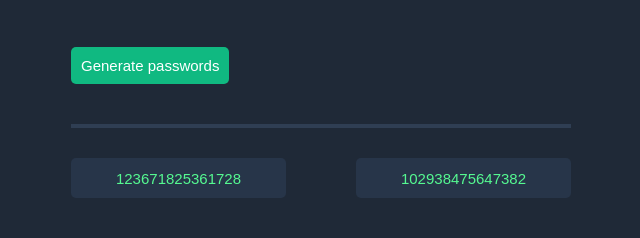
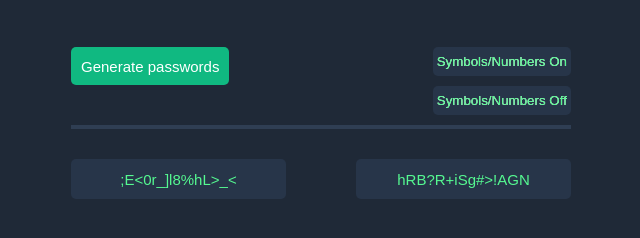
Before and after one commit to Mr-MikeRoss/Password-Generator--NEW-VERSION-, a plain HTML site: page index.html in a window 1280 px wide. Both pictures are taken after a click on the button "Generate passwords". Shown: the part 260-498 px from the top of the page, without its empty margins (319-959 px from the left). Drawn offline with Linux system fonts and the light colour scheme.

Commit message:
Javascript Update/HTML Addition
Wrote the script for random password generation. Also added way to toggle special characters and numbers on or off.

```diff
--- a/index.css
+++ b/index.css
@@ -64,3 +64,23 @@ body {
     background: #273549;
     color: #55F991;
 }
+
+.option-btns {
+    display: flex;
+    width: 500px;
+    justify-content: space-between;
+}
+
+.symbol-number-btn {
+    display: flex;
+    flex-direction: column;
+}
+.sn-btn-style {
+    margin-bottom: 10px;
+    padding: 7px 4px;
+    border: none;
+    border-radius: 5px;
+    color: #55F991;
+    text-shadow: 0px 0px 0px white;
+    background: #273549;
+}
--- a/index.html
+++ b/index.html
@@ -9,11 +9,17 @@
                 <h1>Generate a</h1>
                 <h1 class="green-style">random password</h1>
                 <p>Never use an insecure password again.</p>
-                <button id="password-btn">Generate passwords</button>
+                <div class="option-btns">
+                    <button id="password-btn" class="btn-style" onclick="generatePassword()">Generate passwords</button>
+                    <div class="symbol-number-btn">
+                        <button class="sn-btn-style" id="sn-on" onclick="snOn()">Symbols/Numbers On</button>
+                        <button class="sn-btn-style" id="sn-off" onclick="snOff()">Symbols/Numbers Off</button>
+                    </div>
+                </div>
             </div>
             <div class="generated-passwords">
-                <button class="generated-btn">123671825361728</button>
-                <button class="generated-btn">102938475647382</button>
+                <button class="generated-btn" id="password-one"></button>
+                <button class="generated-btn" id="password-two"></button>
             </div>
         </div>
         <script src="index.js"></script>
--- a/index.js
+++ b/index.js
@@ -1,2 +1,52 @@
-const characters = ["A","B","C","D","E","F","G","H","I","J","K","L","M","N","O","P","Q","R","S","T","U","V","W","X","Y","Z","a","b","c","d","e","f","g","h","i","j","k","l","m","n","o","p","q","r","s","t","u","v","w","x","y","z", "0", "1", "2", "3", "4", "5", "6", "7", "8", "9","~","`","!","@","#","$","%","^","&","*","(",")","_","-","+","=","{","[","}","]",",","|",":",";","<",">",".","?",
-"/"];
+//Dom Variables
+let passwordOneEl = document.getElementById("password-one")
+let passwordTwoEl = document.getElementById("password-two")
+let snOnEl = document.getElementById("sn-on")
+let snOffEl = document.getElementById("sn-off")
+let snState = true
+
+//functions
+function snOn() {
+    snState = true
+    snOnEl.style.background = "#10B981";
+    snOnEl.style.color = "white";
+    snOnEl.style.textShadow = "0 0 0 #10B981";
+    snOffEl.style.background = "#273549";
+    snOffEl.style.color = "#10B981" ;
+    snOffEl.style.textShadow = "0 0 0 #10B981";
+}
+
+function snOff() {
+    snState = false
+    snOffEl.style.background = "#10B981";
+    snOffEl.style.color = "white";
+    snOffEl.style.textShadow = "0 0 0 #10B981";
+    snOnEl.style.background = "#273549";
+    snOnEl.style.color = "#10B981" ;
+    snOnEl.style.textShadow = "0 0 0 #10B981";
+}
+
+
+function generatePassword() {
+    let characters = ["A","B","C","D","E","F","G","H","I","J","K","L","M","N","O","P","Q","R","S","T","U","V","W","X","Y","Z","a","b","c","d","e","f","g","h","i","j","k","l","m","n","o","p","q","r","s","t","u","v","w","x","y","z" ]
+    let symbolsNumbers = ["0", "1", "2", "3", "4", "5", "6", "7", "8", "9","~","`","!","@","#","$","%","^","&","*","(",")","_","-","+","=","{","[","}","]",",","|",":",";","<",">",".","?",
+    "/"]
+    passwordOneEl.textContent = ""
+    passwordTwoEl.textContent = ""
+    if (snState) {
+        characters.push(...symbolsNumbers)
+        for (let i = 0; i < 15; i++) {
+            let generatePasswordOne = Math.floor(Math.random() * characters.length)
+            let generatePasswordTwo = Math.floor(Math.random() * characters.length)
+            passwordOneEl.textContent += characters[generatePasswordOne]
+            passwordTwoEl.textContent += characters[generatePasswordTwo]
+        }
+    } else {
+        for (let i = 0; i < 15; i++) {
+            let generatePasswordOne = Math.floor(Math.random() * characters.length)
+            let generatePasswordTwo = Math.floor(Math.random() * characters.length)
+            passwordOneEl.textContent += characters[generatePasswordOne]
+            passwordTwoEl.textContent += characters[generatePasswordTwo]
+        }
+    }
+}
```
